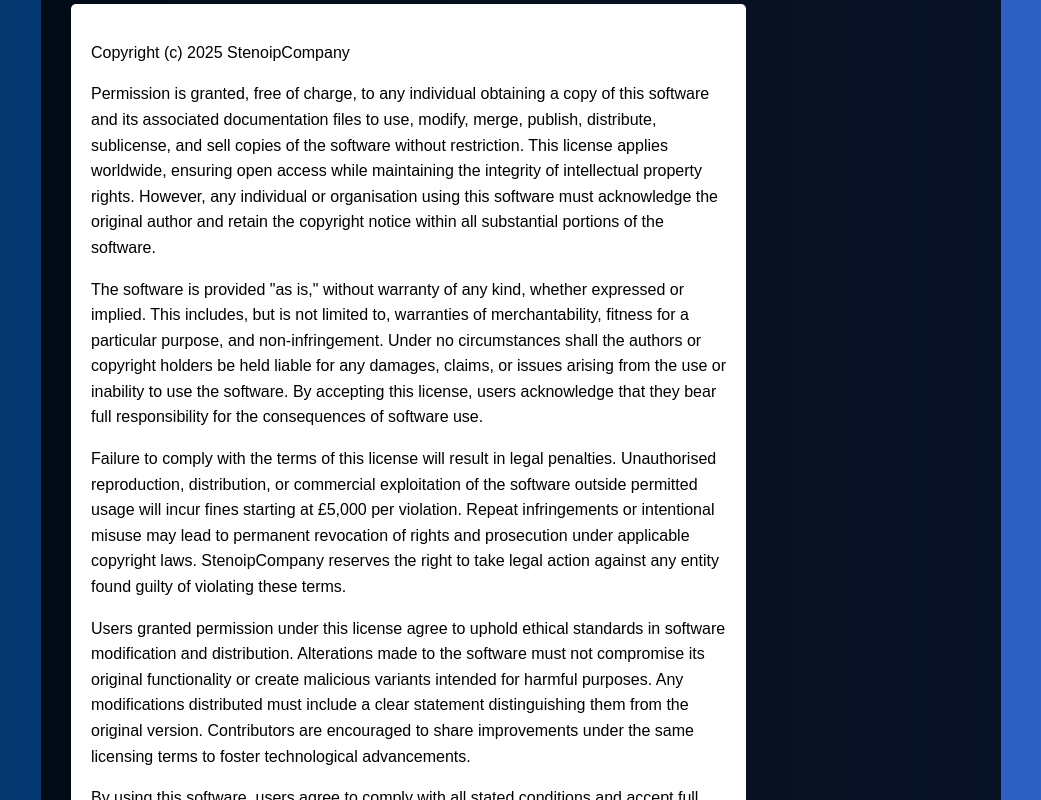
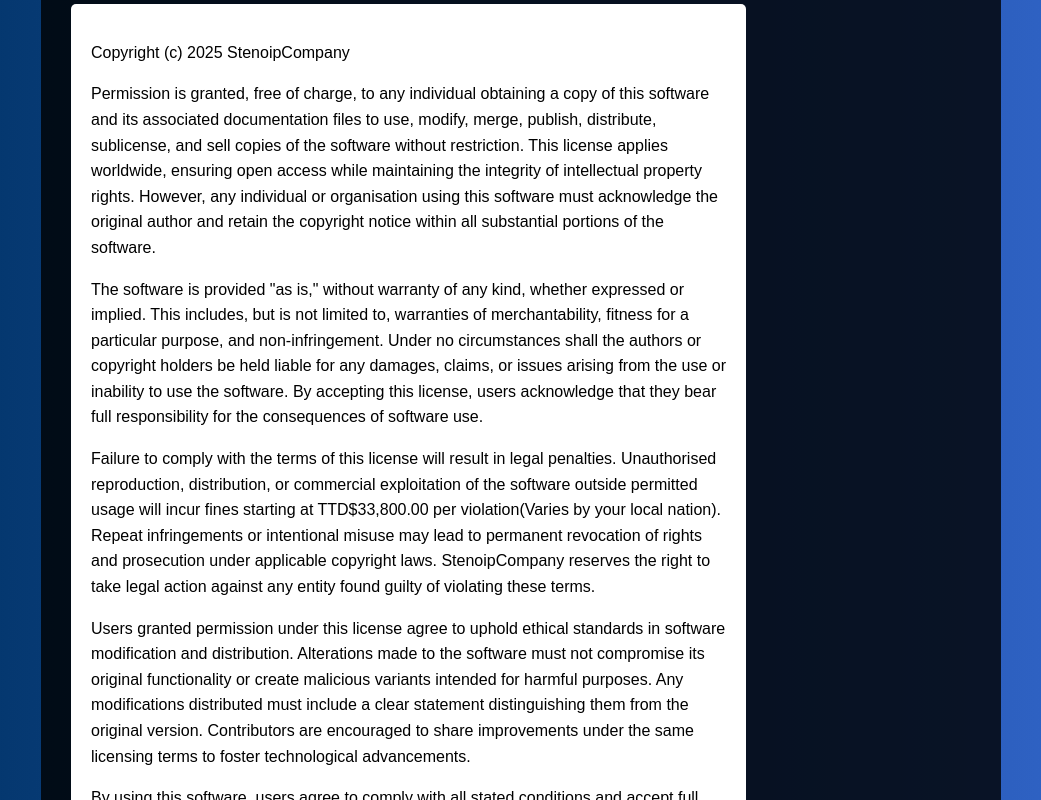
Before and after one commit to stenoip/stenoip.github.io, a website: page copyright.html in a window 1280 px wide. Shown: the part 435-1235 px from the top of the page, without its empty margins (119-1160 px from the left). Drawn offline with Linux system fonts and the light colour scheme.

Commit message:
Update copyright.html

```diff
--- a/copyright.html
+++ b/copyright.html
@@ -90,7 +90,7 @@
                     <p>Copyright (c) 2025 StenoipCompany</p>
                     <p>Permission is granted, free of charge, to any individual obtaining a copy of this software and its associated documentation files to use, modify, merge, publish, distribute, sublicense, and sell copies of the software without restriction. This license applies worldwide, ensuring open access while maintaining the integrity of intellectual property rights. However, any individual or organisation using this software must acknowledge the original author and retain the copyright notice within all substantial portions of the software.</p>
                     <p>The software is provided "as is," without warranty of any kind, whether expressed or implied. This includes, but is not limited to, warranties of merchantability, fitness for a particular purpose, and non-infringement. Under no circumstances shall the authors or copyright holders be held liable for any damages, claims, or issues arising from the use or inability to use the software. By accepting this license, users acknowledge that they bear full responsibility for the consequences of software use.</p>
-                    <p>Failure to comply with the terms of this license will result in legal penalties. Unauthorised reproduction, distribution, or commercial exploitation of the software outside permitted usage will incur fines starting at £5,000 per violation. Repeat infringements or intentional misuse may lead to permanent revocation of rights and prosecution under applicable copyright laws. StenoipCompany reserves the right to take legal action against any entity found guilty of violating these terms.</p>
+                    <p>Failure to comply with the terms of this license will result in legal penalties. Unauthorised reproduction, distribution, or commercial exploitation of the software outside permitted usage will incur fines starting at TTD$33,800.00 per violation(Varies by your local nation). Repeat infringements or intentional misuse may lead to permanent revocation of rights and prosecution under applicable copyright laws. StenoipCompany reserves the right to take legal action against any entity found guilty of violating these terms.</p>
                     <p>Users granted permission under this license agree to uphold ethical standards in software modification and distribution. Alterations made to the software must not compromise its original functionality or create malicious variants intended for harmful purposes. Any modifications distributed must include a clear statement distinguishing them from the original version. Contributors are encouraged to share improvements under the same licensing terms to foster technological advancements.</p>
                     <p>By using this software, users agree to comply with all stated conditions and accept full responsibility for their interactions with the program. Any disputes related to this license shall be settled in accordance with intellectual property laws governing software distribution. This agreement remains valid unless explicitly revoked by StenoipCompany. For further clarification or licensing inquiries, users may contact us through our official support channels.</p>
                 </div>
```
